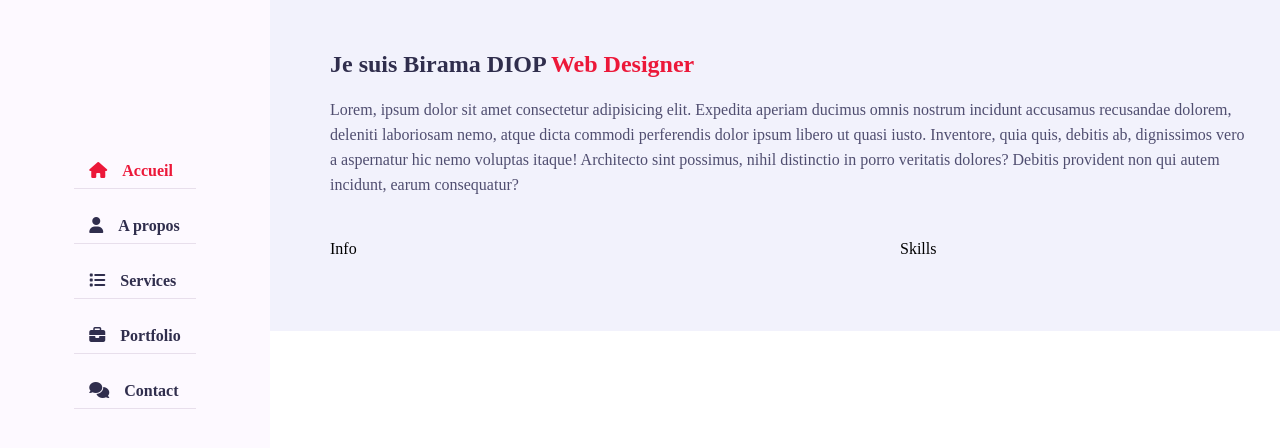
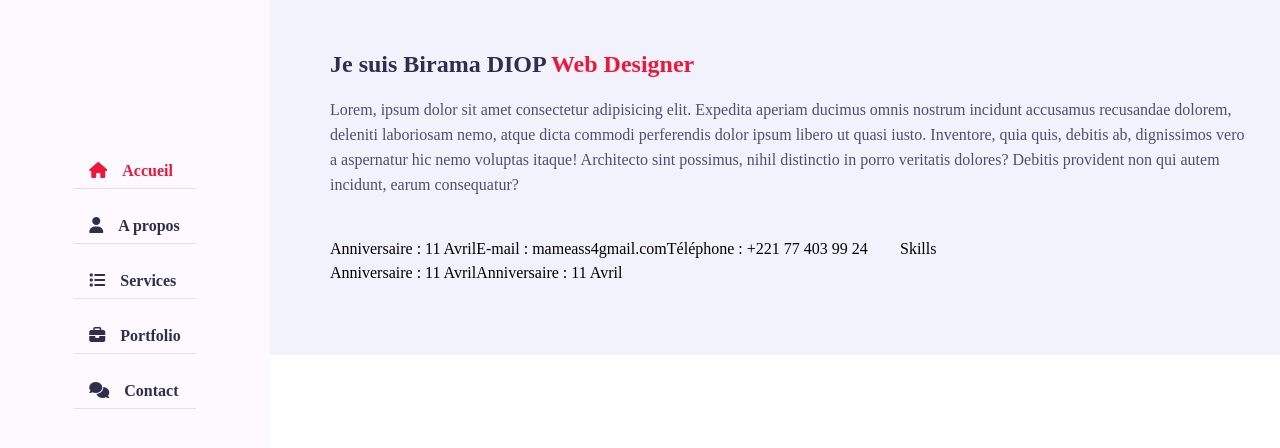
Before and after one commit to ashsthegeek/myPortfolio, a plain HTML site: page index.html in a window 1280 px wide. Shown: the part 134-582 px from the top of the page. Drawn offline with Linux system fonts and the light colour scheme; a web font is replaced by a local one.

Commit message:
Second commit

```diff
--- a/css/style.css
+++ b/css/style.css
@@ -295,18 +295,13 @@ h3.my-profession{
     line-height: 25px;
     color: var(--text-black-700);
 }
-.about .about-content .personal-info{
+.about .about-content .personal-info {
     flex: 0 0 60%;
-    min-width: 60%;
+    max-width: 60%;
     margin-top: 40px;
 }
-.about .about-content .personal-info .info-item {
-    flex: 0 0 50%;
-    max-width: 50%;
-    background-color: red;
-}
-.about .about-content .skills{
+.about .about-content .skills {
     flex: 0 0 40%;
-    min-width: 40%;
+    max-width: 40%;
     margin-top: 40px;
 }
--- a/index.html
+++ b/index.html
@@ -70,9 +70,28 @@
                                 </p>
                             </div>
                         </div>
-                        <div class="row">
-                            <div class="personal-info padd-15">Info</div>
-                            <div class="skills padd-15">Skills</div>
+                            <div class="row">
+                                <div class="personal-info padd-15">
+                                    <div class="row">
+                                        <div class="info-item">
+                                            <p>Anniversaire : <span> 11 Avril </span></p>
+                                        </div>
+                                        <div class="info-item">
+                                            <p>E-mail : <span> mameass4gmail.com </span></p>
+                                        </div>
+                                        <div class="info-item">
+                                            <p>Téléphone : <span> +221 77 403 99 24 </span></p>
+                                        </div>
+                                        <div class="info-item">
+                                            <p>Anniversaire : <span> 11 Avril </span></p>
+                                        </div>
+                                        <div class="info-item">
+                                            <p>Anniversaire : <span> 11 Avril </span></p>
+                                        </div>
+                                    </div>
+                                </div>
+                                <div class="skills padd-15">Skills</div>
+                            </div>
                         </div>
                        </div>
                     </div>
```
